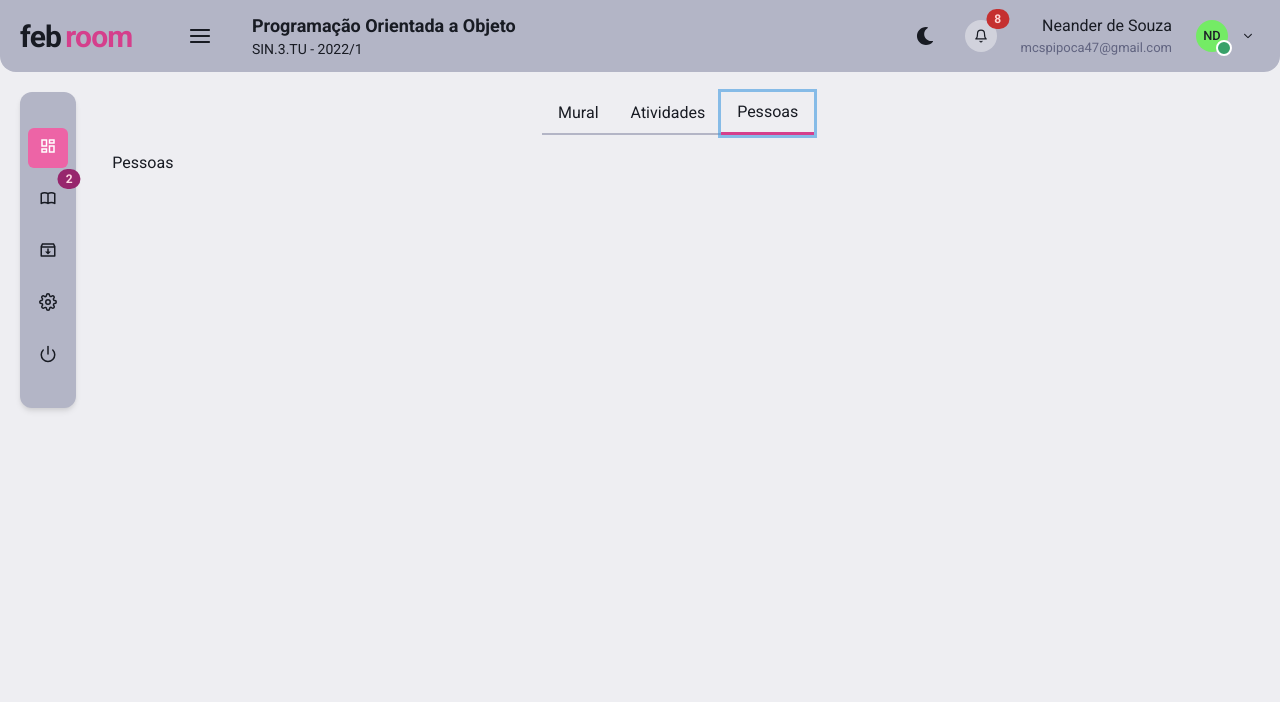
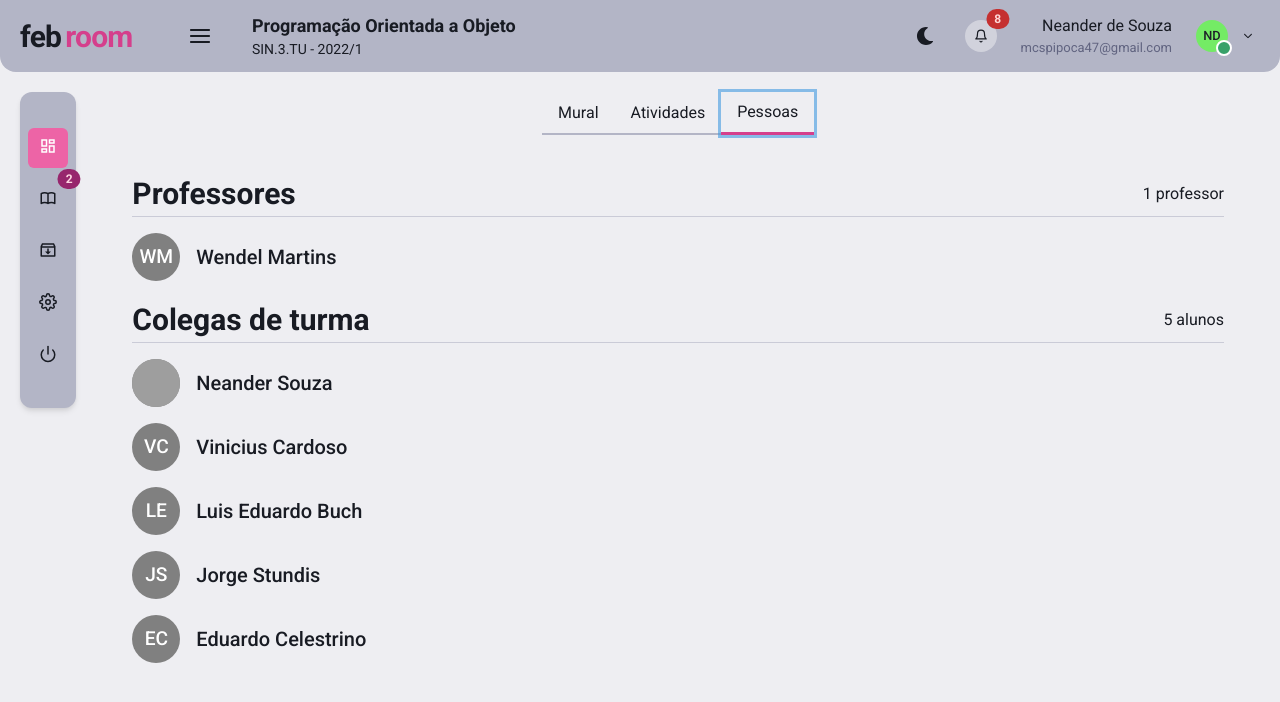
Before and after one commit to neanderdev/pi-unifeb-virtualroom, a Next.js app in the folder frontend/: page /rooms/1 in a window 1280 px wide. Both pictures are taken after a click on the tab "Pessoas". Shown: the top 702 px of the page. Built offline with nearby package versions, Linux system fonts and the light colour scheme; grey boxes are pictures that could not be loaded.

Commit message:
Created people components, where will show students and teacher from that classroom

```diff
--- /dev/null
+++ b/frontend/src/components/Classmates/BoxBodyStudent.tsx
@@ -0,0 +1,30 @@
+import { Avatar, Box, Text } from "@chakra-ui/react";
+
+interface BoxBodyStudentProps {
+    avatarStudent: string;
+    nameStudent: string;
+}
+
+export function BoxBodyStudent({ avatarStudent, nameStudent }: BoxBodyStudentProps) {
+    return (
+        <Box display="flex" alignItems="center">
+            <Avatar
+                size="md"
+                src={avatarStudent}
+                name={nameStudent}
+                bg="gray"
+                color="white"
+            />
+
+            <Text
+                textStyle="default"
+                fontSize="xl"
+                fontWeight="medium"
+                ml={4}
+                isTruncated
+            >
+                {nameStudent}
+            </Text>
+        </Box>
+    );
+}
--- /dev/null
+++ b/frontend/src/components/Classmates/BoxBodyTeacher.tsx
@@ -0,0 +1,32 @@
+import { Avatar, Box, Stack, Text } from "@chakra-ui/react";
+
+interface BoxBodyTeacherProps {
+    avatarTeacher: string;
+    nameTeacher: string;
+}
+
+export function BoxBodyTeacher({ avatarTeacher, nameTeacher }: BoxBodyTeacherProps) {
+    return (
+        <Stack spacing={4} mt={4}>
+            <Box display="flex" alignItems="center">
+                <Avatar
+                    size="md"
+                    src={avatarTeacher}
+                    name={nameTeacher}
+                    bg="gray"
+                    color="white"
+                />
+
+                <Text
+                    textStyle="default"
+                    fontSize="xl"
+                    fontWeight="medium"
+                    ml={4}
+                    isTruncated
+                >
+                    {nameTeacher}
+                </Text>
+            </Box>
+        </Stack>
+    );
+}
--- /dev/null
+++ b/frontend/src/components/Classmates/BoxHeaderStudent.tsx
@@ -0,0 +1,29 @@
+import { Box, Text } from "@chakra-ui/react";
+
+interface BoxHeaderStudentProps {
+    countStudent: number;
+}
+
+export function BoxHeaderStudent({ countStudent }: BoxHeaderStudentProps) {
+    return (
+        <Box display="flex" justifyContent="space-between" alignItems="center">
+            <Text
+                textStyle="default"
+                fontSize="3xl"
+                fontWeight="bold"
+            >
+                Colegas de turma
+            </Text>
+
+            <Text
+                textStyle="default"
+                fontSize="md"
+                fontWeight="normal"
+                ml={4}
+                isTruncated
+            >
+                {countStudent === 1 ? `${countStudent} aluno` : `${countStudent} alunos`}
+            </Text>
+        </Box>
+    );
+}
--- /dev/null
+++ b/frontend/src/components/Classmates/BoxHeaderTeacher.tsx
@@ -0,0 +1,28 @@
+import { Box, Text } from "@chakra-ui/react";
+
+interface BoxHeaderTeacherProps {
+    countTeacher: number;
+}
+
+export function BoxHeaderTeacher({ countTeacher }: BoxHeaderTeacherProps) {
+    return (
+        <Box display="flex" justifyContent="space-between" alignItems="center">
+            <Text
+                textStyle="default"
+                fontSize="3xl"
+                fontWeight="bold"
+            >
+                Professores
+            </Text>
+
+            <Text
+                textStyle="default"
+                fontSize="md"
+                fontWeight="normal"
+                ml={4}
+            >
+                {countTeacher === 1 ? `${countTeacher} professor` : `${countTeacher} professores`}
+            </Text>
+        </Box>
+    );
+}
--- /dev/null
+++ b/frontend/src/components/Classmates/BoxStudent.tsx
@@ -0,0 +1,34 @@
+import { Box, Divider, Stack } from "@chakra-ui/react";
+
+import { BoxHeaderStudent } from "./BoxHeaderStudent";
+import { BoxBodyStudent } from "./BoxBodyStudent";
+
+interface BoxStudentProps {
+    students: Array<{
+        id: number;
+        avatarStudent: string;
+        nameStudent: string;
+    }>;
+}
+
+export function BoxStudent({ students }: BoxStudentProps) {
+    return (
+        <Box mt={4}>
+            <BoxHeaderStudent
+                countStudent={students.length}
+            />
+
+            <Divider orientation='horizontal' />
+
+            <Stack spacing={4} mt={4}>
+                {students.map((student) => (
+                    <BoxBodyStudent
+                        key={student.id}
+                        avatarStudent={student.avatarStudent}
+                        nameStudent={student.nameStudent}
+                    />
+                ))}
+            </Stack>
+        </Box>
+    );
+}
--- /dev/null
+++ b/frontend/src/components/Classmates/BoxTeacher.tsx
@@ -0,0 +1,32 @@
+import { Box, Divider } from "@chakra-ui/react";
+
+import { BoxBodyTeacher } from "./BoxBodyTeacher";
+import { BoxHeaderTeacher } from "./BoxHeaderTeacher";
+
+interface BoxTeacherProps {
+    teachers: Array<{
+        id: number;
+        avatarTeacher: string;
+        nameTeacher: string;
+    }>;
+}
+
+export function BoxTeacher({ teachers }: BoxTeacherProps) {
+    return (
+        <Box>
+            <BoxHeaderTeacher
+                countTeacher={teachers.length}
+            />
+
+            <Divider orientation='horizontal' />
+
+            {teachers.map(teacher => (
+                <BoxBodyTeacher
+                    key={teacher.id}
+                    avatarTeacher={teacher.avatarTeacher}
+                    nameTeacher={teacher.nameTeacher}
+                />
+            ))}
+        </Box>
+    );
+}
--- /dev/null
+++ b/frontend/src/components/Classmates/index.tsx
@@ -0,0 +1,66 @@
+import { Flex } from "@chakra-ui/react";
+
+import { BoxTeacher } from "./BoxTeacher";
+import { BoxStudent } from "./BoxStudent";
+
+interface Teacher {
+    id: number;
+    avatarTeacher: string;
+    nameTeacher: string;
+}
+
+interface Student {
+    id: number;
+    avatarStudent: string;
+    nameStudent: string;
+}
+
+
+const fakeTeachers: Array<Teacher> = [
+    {
+        id: 1,
+        avatarTeacher: "",
+        nameTeacher: "Wendel Martins"
+    },
+];
+
+const fakeStudents: Array<Student> = [
+    {
+        id: 1,
+        avatarStudent: "https://github.com/neanderdev.png",
+        nameStudent: "Neander Souza"
+    },
+    {
+        id: 2,
+        avatarStudent: "",
+        nameStudent: "Vinicius Cardoso"
+    },
+    {
+        id: 3,
+        avatarStudent: "",
+        nameStudent: "Luis Eduardo Buch"
+    },
+    {
+        id: 4,
+        avatarStudent: "",
+        nameStudent: "Jorge Stundis"
+    },
+    {
+        id: 5,
+        avatarStudent: "",
+        nameStudent: "Eduardo Celestrino"
+    },
+];
+
+export function Classmates() {
+    return (
+        <Flex
+            p={5}
+            direction="column"
+        >
+            <BoxTeacher teachers={fakeTeachers} />
+
+            <BoxStudent students={fakeStudents} />
+        </Flex>
+    );
+}
--- a/frontend/src/pages/rooms/[roomId].tsx
+++ b/frontend/src/pages/rooms/[roomId].tsx
@@ -15,6 +15,7 @@ import { Sidebar } from "../../components/Sidebar";
 import { MobileSidebar } from "../../components/Sidebar/MobileSidebar";
 import { Wall } from "../../components/Wall";
 import { Activity } from "../../components/Activity";
+import { Classmates } from "../../components/Classmates";
 
 export default function RoomId() {
     const [isSmallScreen] = useMediaQuery("(max-width: 768px)");
@@ -74,12 +75,11 @@ export default function RoomId() {
                                     </TabPanel>
 
                                     <TabPanel>
-                                        Pessoas
+                                        <Classmates />
                                     </TabPanel>
                                 </TabPanels>
                             </Tabs>
                         </Box>
-
                     </Box>
                 </Stack>
             </Box >
```
